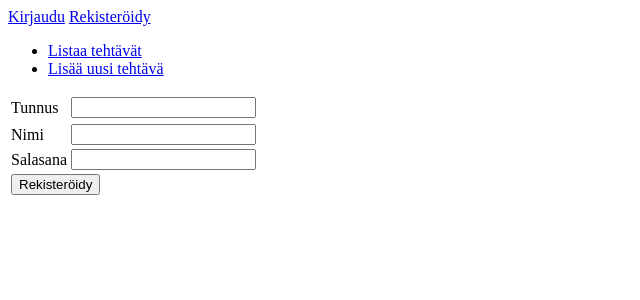
After one commit to ShootingStar91/tehtavalistasovellus, a Flask app: page /auth/rekisteroidy in a window 1280 px wide. The commit adds this page. Shown: the top 300 px of the page, without its empty margins (0-640 px from the left). Run offline with Flask 2, Linux system fonts and the light colour scheme.

Commit message:
Rekisteröityminen ja tehtävän poistaminen lisätty

```diff
--- a/application/__init__.py
+++ b/application/__init__.py
@@ -38,7 +38,7 @@ login_manager.login_view = "auth_kirjaudu"
 login_manager.login_message = "Kirjaudu sisään käyttääksesi tätä toimintoa."
 
 @login_manager.user_loader
-def load_user(user_id):
+def lataa_kayttaja(user_id):
     return Kayttaja.query.get(user_id)
 
 try:
--- a/application/auth/models.py
+++ b/application/auth/models.py
@@ -17,9 +17,8 @@ class Kayttaja(db.Model):
 
     def __init__(self, nimi, tunnus, salasana):
         self.nimi = nimi
-       # En ole varma onko nämä tarpeelliset
-       # self.tunnus = tunnus
-       # self.salasana = salasana
+        self.tunnus = tunnus
+        self.salasana = salasana
 
     def get_id(self):
         return self.id
--- a/application/auth/views.py
+++ b/application/auth/views.py
@@ -1,9 +1,9 @@
 from flask import render_template, request, redirect, url_for
 from flask_login import login_user, logout_user
 
-from application import app
+from application import app, db
 from application.auth.models import Kayttaja
-from application.templates.auth.forms import KirjautumisLomake
+from application.templates.auth.forms import KirjautumisLomake, RekisteroitymisLomake
 
 @app.route("/auth/kirjaudu", methods = ["GET", "POST"])
 def auth_kirjaudu():
@@ -26,6 +26,19 @@ def auth_kirjaudu():
 
     return redirect(url_for("index"))
 
+@app.route("/auth/rekisteroidy", methods = ["GET", "POST"])
+def auth_rekisteroidy():
+    if request.method == "GET":
+        return render_template("auth/rekisteroitymislomake.html", form = RekisteroitymisLomake())
+
+    form = RekisteroitymisLomake(request.form)
+
+    uusiKayttaja = Kayttaja(form.nimi.data, form.tunnus.data, form.salasana.data)
+
+    db.session().add(uusiKayttaja)
+    db.session().commit()
+
+    return redirect(url_for("index"))
 
 @app.route("/auth/uloskirjaudu")
 def auth_uloskirjaudu():
--- a/application/templates/auth/forms.py
+++ b/application/templates/auth/forms.py
@@ -7,3 +7,11 @@ class KirjautumisLomake(FlaskForm):
 
     class Meta:
         csrf = False
+
+class RekisteroitymisLomake(FlaskForm):
+    nimi = StringField("Nimi")
+    tunnus = StringField("Tunnus")
+    salasana = PasswordField("Salasana")
+
+    class Meta:
+        csrf = False
--- /dev/null
+++ b/application/templates/auth/rekisteroitymislomake.html
@@ -0,0 +1,39 @@
+
+{% extends "layout.html" %}
+
+{% block body %}
+{{ error }}
+<form method="POST" action="{{ url_for('auth_rekisteroidy') }}">
+  <table>
+    <tr>
+        <td>
+      {{ form.tunnus.label }}
+        </td>
+        <td>
+      {{ form.tunnus }}
+        </td>
+      </tr>
+      <tr>
+        <tr>
+            <td>
+          {{ form.nimi.label }}
+            </td>
+            <td>
+          {{ form.nimi }}
+            </td>
+          </tr>
+          <tr>
+              <td>
+	{{ form.salasana.label }}
+      </td>
+      <td>
+	{{ form.salasana }}
+      </td>
+    </tr>
+    <tr>
+      <td colspan="2">
+	<input type="submit" value="Rekisteröidy"/>
+      </td>
+    </tr>
+</form>
+{% endblock %}
--- a/application/templates/layout.html
+++ b/application/templates/layout.html
@@ -13,6 +13,7 @@
     </p>
     {% else %}
     <a href="{{url_for('auth_kirjaudu') }}">Kirjaudu</a>
+    <a href="{{url_for('auth_rekisteroidy') }}">Rekisteröidy</a>
     {% endif %}
 
     <ul>
--- a/application/templates/tehtava/list.html
+++ b/application/templates/tehtava/list.html
@@ -10,6 +10,7 @@
     <tr>
       <td>{{ t.nimi }}</td>
       <td>{{ t.valmis }}</td>
+      <td><a href="{{url_for('tehtava_poista', tehtava_id=t.id) }}">Poista</a></td>
       <td>
         <form method="POST" action="{{ url_for('tehtava_valmis', tehtava_id=t.id) }}">
             <input type="submit" value="Aseta tehtävä tehdyksi"/>
```
Also changed, not shown: application/tehtava/views.py (+11 -0 lines).
